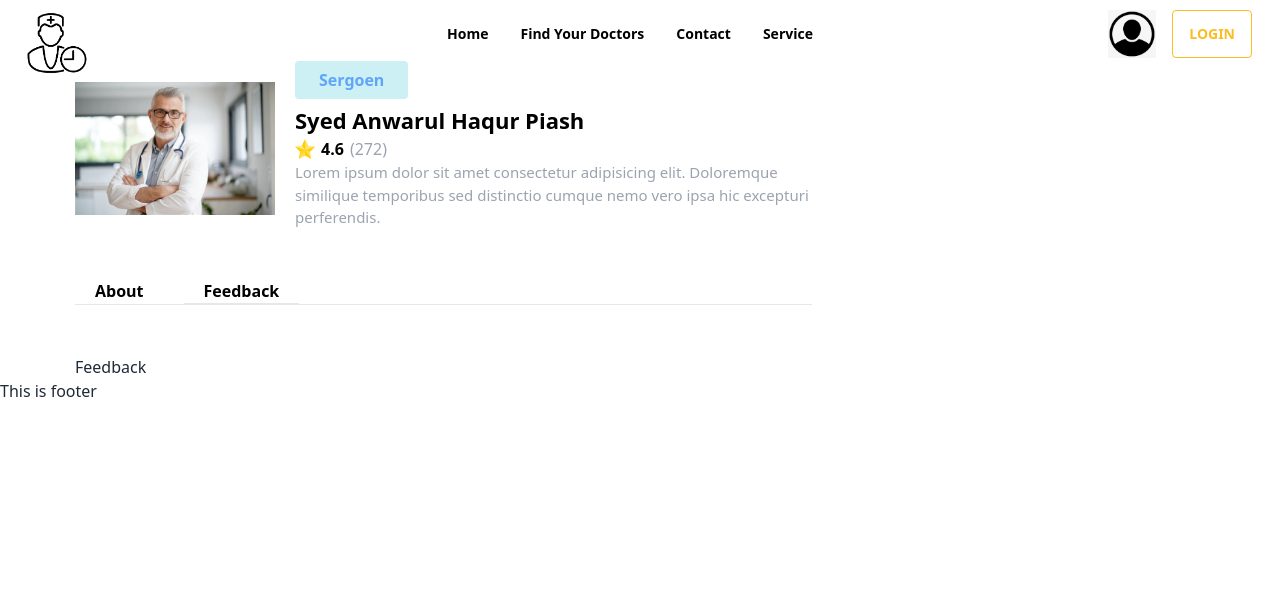
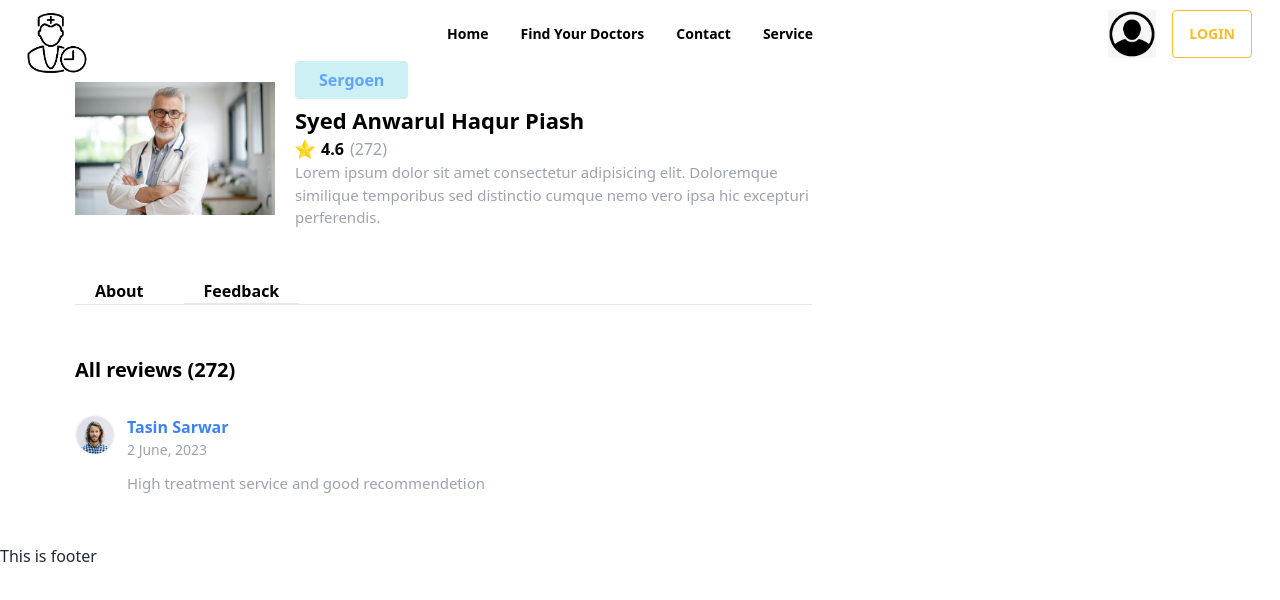
Before and after one commit to Syed-Anwarul-Haque-Piash/doctor-appoinment-client, a React (Vite) app: page /doctor/1 in a window 1280 px wide. Both pictures are taken after a click on the button "Feedback". Shown: the top 600 px of the page. Built offline with nearby package versions, Linux system fonts and the light colour scheme.

Commit message:
feedback

```diff
--- a/src/pages/Doctors/Feedback.jsx
+++ b/src/pages/Doctors/Feedback.jsx
@@ -1,8 +1,29 @@
 import React from 'react'
+//import doctor from '../../assets/images/doctor1.jpg'
+import avatar from '../../assets/images/avatar.png'
 
 const Feedback = () => {
   return (
-    <div>Feedback</div>
+    <div>
+      <div className='mb-[50px]'>
+        <h4 className='text-[20px] font-bold text-black mb-[30px]'>All reviews (272)</h4>
+        <div className='flex justify-between gap-10 mb-[30px]'>
+          <div className='flex gap-3'>
+            <figure className='w-10 h-10 rounded-full'>
+              <img className='w-full rounded-full' src={avatar} alt="" />
+            </figure>
+            <div>
+              <h5 className='text-[16px] text-blue-500 font-bold'>Tasin Sarwar</h5>
+              <p className='text-[14px] text-gray-400'>
+                2 June, 2023
+              </p>
+              <p className='text-gray-400 mt-3 font-medium text-[15px]'>High treatment service and good recommendetion</p>
+            </div>
+          </div>
+          <div className=''></div>
+        </div>
+      </div>
+    </div>
   )
 }
 
```
Also changed, not shown: src/assets/images/avatar.png (added).
